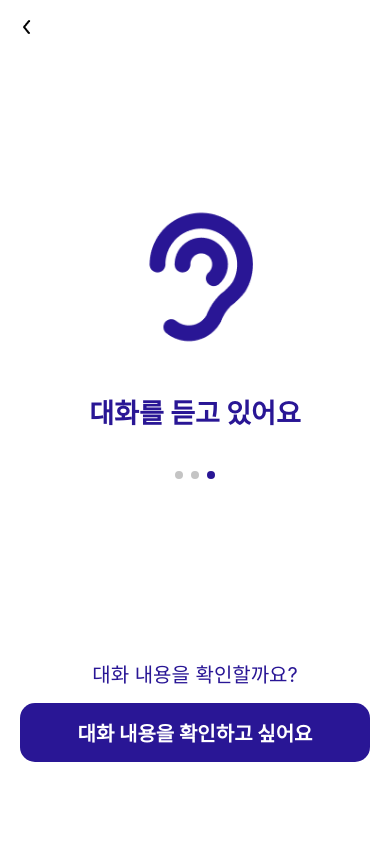
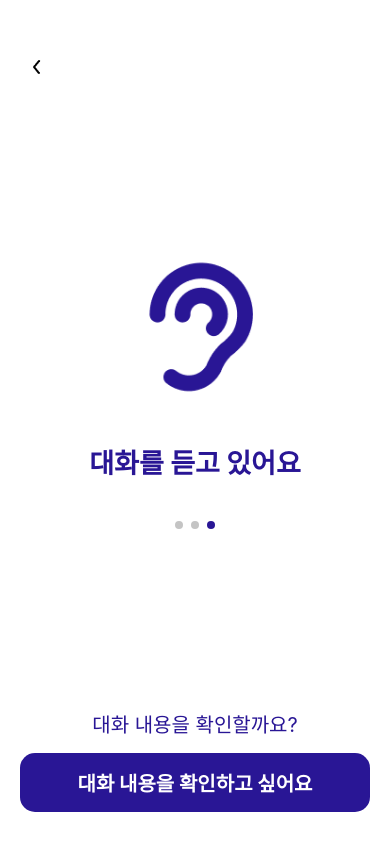
Before and after one commit to AACAPPELLA/Harmony-ReactNative, a React Native app: screen /ListeningChat in a window 390 px wide. Built offline with nearby package versions, Linux system fonts and the light colour scheme.

Commit message:
💄 style: 수정 사항 스타일 통합

```diff
--- a/components/BackButton.jsx
+++ b/components/BackButton.jsx
@@ -1,4 +1,3 @@
-// BackButton.js
 import React from 'react';
 import { TouchableOpacity, Image, StyleSheet } from 'react-native';
 
@@ -14,7 +13,7 @@ const styles = StyleSheet.create({
   backButton: {
     padding: 5,
     position: 'absolute',
-    top: 20,
+    top: 50,
     left: 20,
     zIndex: 1,
   },
--- a/screens/HomeScreen.tsx
+++ b/screens/HomeScreen.tsx
@@ -11,6 +11,7 @@ const HomeScreen = () => {
   const handleLogout = () => {
     // Handle logout logic here
     console.log('Logging out...');
+    navigation.navigate('Login');
   };
 
   return (
--- a/screens/SharedChat/SharedListeningChat.tsx
+++ b/screens/SharedChat/SharedListeningChat.tsx
@@ -1,5 +1,6 @@
 import React from 'react';
 import { View, Text, StyleSheet, Image, TouchableOpacity } from 'react-native';
+import BackButton from '../../components/BackButton';
 
 const SharedListeningChat = ({ navigation }) => {
   const moveChat = () => {
@@ -8,9 +9,7 @@ const SharedListeningChat = ({ navigation }) => {
 
   return (
     <View style={styles.container}>
-      <TouchableOpacity style={styles.backButton} onPress={() => navigation.goBack()}>
-        <Image source={require('../../assets/goback.png')} style={styles.backButtonImage} />
-      </TouchableOpacity>
+      <BackButton navigation={navigation}></BackButton>
       <Image source={require('../../assets/blue-ear.png')} style={styles.icon} />
       <Text style={styles.text}>내용을 듣고 있어요</Text>
       <View style={styles.indicatorContainer}>
@@ -35,21 +34,11 @@ const styles = StyleSheet.create({
     backgroundColor: '#FFFFFF',
     paddingHorizontal: 20,
   },
-  backButton: {
-    position: 'absolute',
-    top: 10,
-    left: 10,
-    padding: 5,
-  },
-  backButtonImage: {
-    width: 24,
-    height: 24,
-  },
   icon: {
     width: 150,
     height: 150,
     marginBottom: 40,
-    marginTop: 120
+    marginTop: 200
   },
   text: {
     fontSize: 27,
@@ -92,6 +81,7 @@ const styles = StyleSheet.create({
     paddingVertical: 15,
     paddingHorizontal: 40,
     borderRadius: 15,
+    marginTop: 70,
     width: '100%',
   },
   blueButtonText: {
--- a/screens/calendar/Calendar.tsx
+++ b/screens/calendar/Calendar.tsx
@@ -1,3 +1,5 @@
+// CalendarScreen.js
+
 import React, { useState } from 'react';
 import { View, Text, StyleSheet, TouchableOpacity, ScrollView, Image } from 'react-native';
 import { Calendar } from 'react-native-calendars';
@@ -10,7 +12,6 @@ const CalendarScreen = () => {
   const savedConversations = {
     '2024-07-18': [{ title: 'HARMONY 3차 정기 회의' }],
     '2024-07-19': [{ title: 'HARMONY 3차 정기 회의' }],
-    // Add more saved conversation data here
   };
 
   const handleDateSelect = (day) => {
@@ -58,7 +59,7 @@ const CalendarScreen = () => {
             <TouchableOpacity
               key={index}
               style={styles.conversationItem}
-              onPress={() => navigation.navigate('ConversationDetails', { date: selectedDate, title: conversation.title })}
+              onPress={() => navigation.navigate('SavedShared', { date: selectedDate, title: conversation.title })}
             >
               <Text style={styles.conversationDate}>{selectedDate}</Text>
               <Text style={styles.conversationTitle}>{conversation.title}</Text>
@@ -88,7 +89,7 @@ const styles = StyleSheet.create({
   container: {
     flex: 1,
     backgroundColor: '#fff',
-    marginTop: 50,
+    paddingTop: 50,
   },
   conversationsContainer: {
     padding: 15,
--- a/screens/chat/ChatScreen.tsx
+++ b/screens/chat/ChatScreen.tsx
@@ -1,7 +1,8 @@
 import React, { useState } from "react";
-import { View, Text, TextInput, TouchableOpacity, StyleSheet, ScrollView, Image} from "react-native";
+import { View, Text, TextInput, TouchableOpacity, StyleSheet, ScrollView, Image } from "react-native";
+import BackButton from "../../components/BackButton";
 
-function ChatScreen() {
+function ChatScreen({ navigation }) {
   const [messages, setMessages] = useState([
     { id: 1, text: "Hello, I’m fine, how can I help you?", sender: "bot" },
     { id: 2, text: "What is the best programming language?", sender: "user" },
@@ -20,6 +21,7 @@ function ChatScreen() {
 
   return (
     <View style={styles.container}>
+      <BackButton navigation={navigation} />
       <ScrollView style={styles.chatContainer}>
         {messages.map((message) => (
           <View key={message.id} style={styles.messageContainer}>
@@ -57,7 +59,9 @@ const styles = StyleSheet.create({
   container: {
     flex: 1,
     backgroundColor: "#fff",
-    padding: 10,
+    paddingTop: 100,
+    paddingLeft: 20,
+    paddingRight: 20
   },
   chatContainer: {
     flex: 1,
@@ -115,6 +119,7 @@ const styles = StyleSheet.create({
     borderRadius: 30,
     paddingVertical: 10,
     paddingHorizontal: 20,
+    marginBottom: 20,
     shadowColor: "#000",
     shadowOffset: { width: 0, height: 2 },
     shadowOpacity: 0.25,
--- a/screens/chat/ListeningChat.tsx
+++ b/screens/chat/ListeningChat.tsx
@@ -1,5 +1,6 @@
 import React from 'react';
 import { View, Text, StyleSheet, Image, TouchableOpacity } from 'react-native';
+import BackButton from '../../components/BackButton';
 
 const ListeningChat = ({ navigation }) => {
   const moveChat = () => {
@@ -8,9 +9,7 @@ const ListeningChat = ({ navigation }) => {
 
   return (
     <View style={styles.container}>
-      <TouchableOpacity style={styles.backButton} onPress={() => navigation.goBack()}>
-        <Image source={require('../../assets/goback.png')} style={styles.backButtonImage} />
-      </TouchableOpacity>
+      <BackButton navigation={navigation}></BackButton>
       <Image source={require('../../assets/blue-ear.png')} style={styles.icon} />
       <Text style={styles.text}>대화를 듣고 있어요</Text>
       <View style={styles.indicatorContainer}>
@@ -50,7 +49,7 @@ const styles = StyleSheet.create({
     width: 150,
     height: 150,
     marginBottom: 40,
-    marginTop: 120
+    marginTop: 220
   },
   text: {
     fontSize: 27,
--- a/screens/emergency/EmergencyDetail.tsx
+++ b/screens/emergency/EmergencyDetail.tsx
@@ -53,6 +53,7 @@ const styles = StyleSheet.create({
   headerBox: {
     backgroundColor: '#fff',
     padding: 10,
+    marginTop: 30,
     borderRadius: 10,
     shadowColor: '#000',
     shadowOffset: {
--- a/screens/login/login.tsx
+++ b/screens/login/login.tsx
@@ -1,54 +1,8 @@
 import React, { useState } from 'react';
-import { View, Text, TextInput, TouchableOpacity, StyleSheet, Image, Alert } from 'react-native';
-import { useNavigation } from '@react-navigation/native';
-import AsyncStorage from '@react-native-async-storage/async-storage';
-import api from '../../axios';
+import { View, Text, TextInput, TouchableOpacity, StyleSheet, Image } from 'react-native';
 
 const Login = ({ navigation }) => {
-  const [serialId, setSerialId] = useState('');
-  const [password, setPassword] = useState('');
   const [passwordVisible, setPasswordVisible] = useState(false);
-
-  const handleFindPWPress = () => {
-    navigation.navigate('findPW');
-  }
-
-  const storeTokens = async (accessToken, refreshToken) => {
-    try {
-      await AsyncStorage.setItem('accessToken', accessToken);
-      await AsyncStorage.setItem('refreshToken', refreshToken);
-      console.log('토큰 저장 성공');
-    } catch (error) {
-      console.error('토큰 저장 오류', error);
-    }
-  };
-
-  const handleLogin = async () => {
-    try {
-      console.log('로그인 시도 중:', { serialId, password });
-      const response = await api.post('/auth/login', null, {
-        params: {
-          serialId,
-          password
-        }
-      });
-
-      console.log('응답:', response.data);
-
-      if (response.data.success) {
-        const { accessToken, refreshToken } = response.data.data;
-        // 토큰 저장
-        await storeTokens(accessToken, refreshToken);
-        Alert.alert('로그인 성공', '성공적으로 로그인되었습니다.');
-        navigation.navigate('Home');
-      } else {
-        Alert.alert('로그인 실패', '잘못된 아이디 또는 비밀번호입니다.');
-      }
-    } catch (error) {
-      console.error('로그인 오류', error);
-      Alert.alert('로그인 오류', '로그인 중 오류가 발생했습니다. 다시 시도해 주세요.');
-    }
-  };
 
   return (
     <View style={styles.container}>
@@ -60,8 +14,6 @@ const Login = ({ navigation }) => {
         <TextInput
           placeholder="아이디"
           style={styles.input}
-          value={serialId}
-          onChangeText={setSerialId}
         />
       </View>
 
@@ -71,8 +23,6 @@ const Login = ({ navigation }) => {
           placeholder="비밀번호"
           secureTextEntry={!passwordVisible}
           style={styles.input}
-          value={password}
-          onChangeText={setPassword}
         />
         <TouchableOpacity onPress={() => setPasswordVisible(!passwordVisible)}>
           <Image
@@ -84,20 +34,14 @@ const Login = ({ navigation }) => {
 
       <TouchableOpacity
         style={styles.loginButton}
-        onPress={handleLogin}
+        onPress={() => navigation.navigate('Home')}
       >
         <Text style={styles.loginButtonText}>로그인</Text>
       </TouchableOpacity>
 
-      <TouchableOpacity
-        style={styles.signupButton}
-        onPress={() => navigation.navigate('SignUp')}
-      >
+      <TouchableOpacity style={styles.signupButton}>
         <Text style={styles.signupButtonText}>회원가입</Text>
       </TouchableOpacity>
-      <TouchableOpacity onPress={handleFindPWPress} style={styles.findPWButton}>
-            <Text style={styles.findPWButtonText}>비밀번호를 잊어버리셨나요?</Text>
-          </TouchableOpacity>
     </View>
   );
 };
@@ -154,6 +98,7 @@ const styles = StyleSheet.create({
   loginButtonText: {
     color: '#fff',
     fontSize: 18,
+    padding: 6,
   },
   signupButton: {
     borderWidth: 1,
@@ -167,16 +112,7 @@ const styles = StyleSheet.create({
   signupButtonText: {
     color: '#291695',
     fontSize: 18,
-  },
-  findPWButton: {
-    marginTop: 20,
-    alignItems: 'flex-end',
-    marginRight: 20,
-  },
-  findPWButtonText: {
-    fontSize: 14,
-    color: '#5A5A5A',
-    textDecorationLine: 'underline',
+    padding: 6,
   },
 });
 
```
Also changed, not shown: 2 other files (tests, documents, lock files or other folders).
